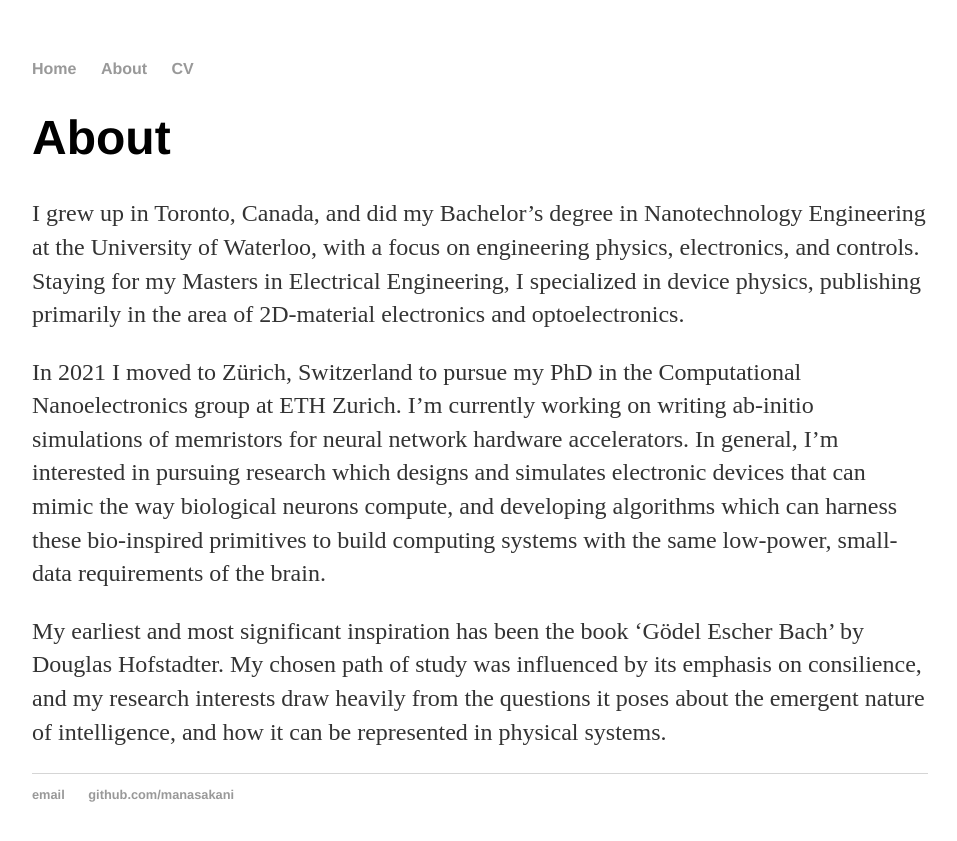
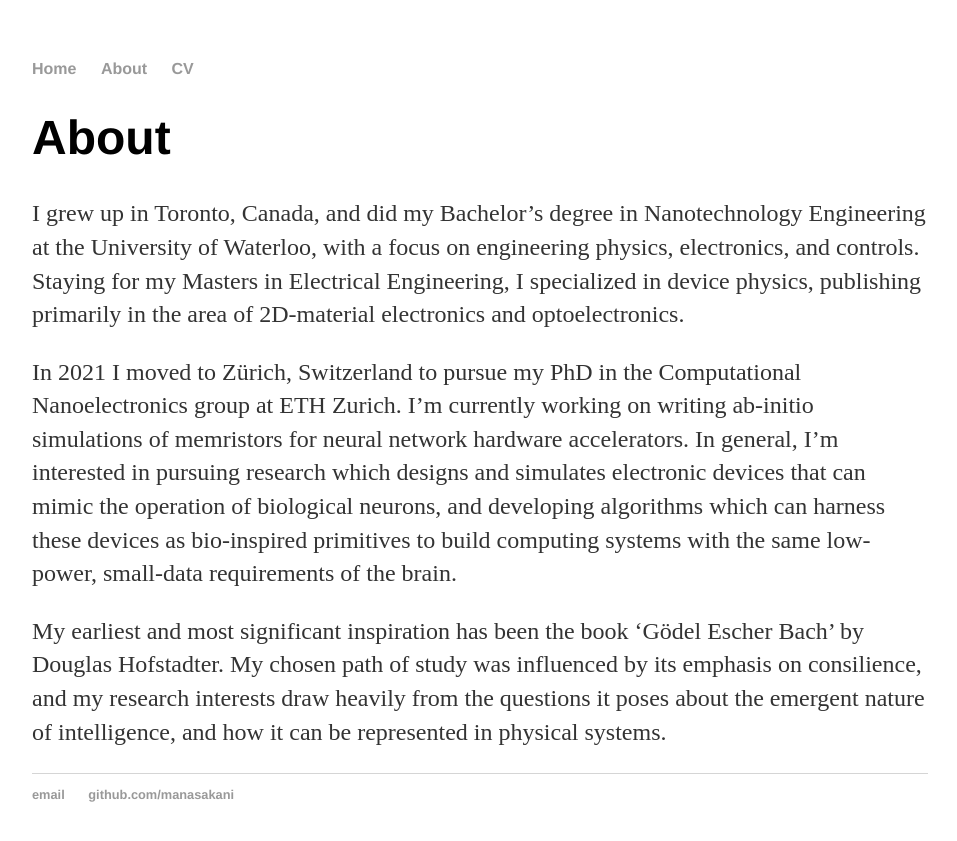
Before and after one commit to manasakani/manaskani.github.io, a Jekyll site: the page built from about/index.md, in a window 1280 px wide. Shown: the top 841 px of the page, without its empty margins (160-1117 px from the left). Built offline with Jekyll 4.4.1, drawn with Linux system fonts in a browser that asks for light colours.

Commit message:
edit text

```diff
--- a/about/index.md
+++ b/about/index.md
@@ -7,6 +7,6 @@ title: About
 
 I grew up in Toronto, Canada, and did my Bachelor's degree in Nanotechnology Engineering at the University of Waterloo, with a focus on engineering physics, electronics, and controls. Staying for my Masters in Electrical Engineering, I specialized in device physics, publishing primarily in the area of 2D-material electronics and optoelectronics.
 
-In 2021 I moved to Zürich, Switzerland to pursue my PhD in the Computational Nanoelectronics group at ETH Zurich. I'm currently working on writing ab-initio simulations of memristors for neural network hardware accelerators. In general, I'm interested in pursuing research which designs and simulates electronic devices that can mimic the way biological neurons compute, and developing algorithms which can harness these bio-inspired primitives to build computing systems with the same low-power, small-data requirements of the brain.
+In 2021 I moved to Zürich, Switzerland to pursue my PhD in the Computational Nanoelectronics group at ETH Zurich. I'm currently working on writing ab-initio simulations of memristors for neural network hardware accelerators. In general, I'm interested in pursuing research which designs and simulates electronic devices that can mimic the operation of biological neurons, and developing algorithms which can harness these devices as bio-inspired primitives to build computing systems with the same low-power, small-data requirements of the brain.
 
 My earliest and most significant inspiration has been the book 'Gödel Escher Bach' by Douglas Hofstadter. My chosen path of study was influenced by its emphasis on consilience, and my research interests draw heavily from the questions it poses about the emergent nature of intelligence, and how it can be represented in physical systems.
```
